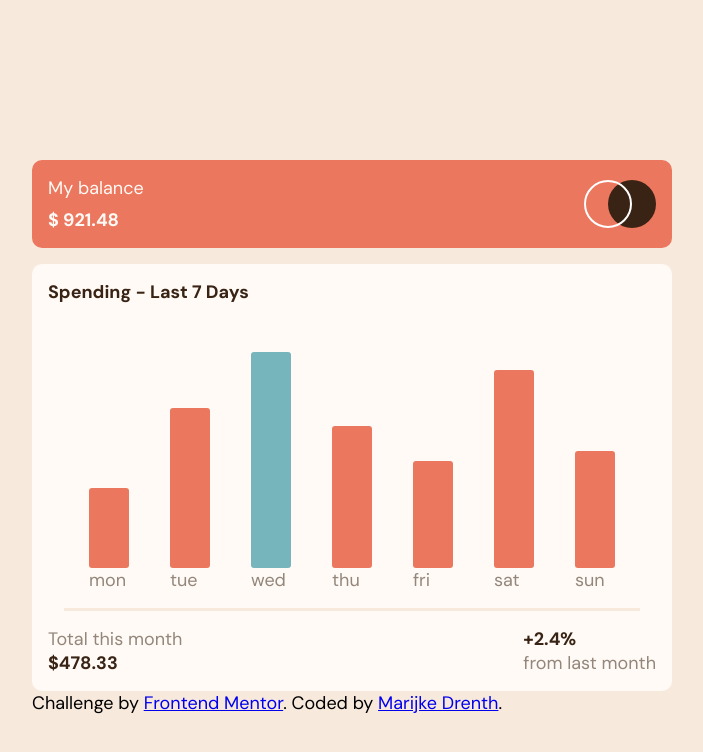
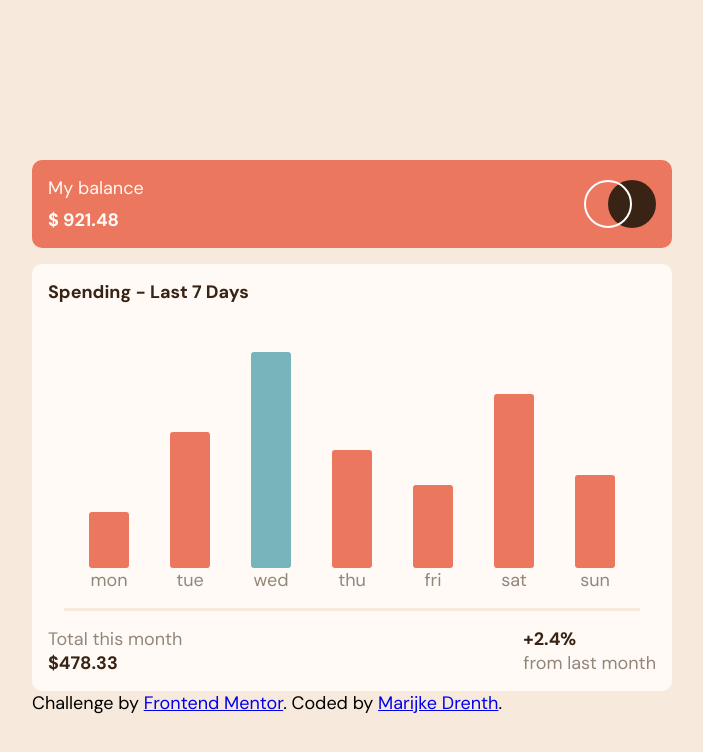
Before and after one commit to mldrenth/expenses_chart_component, a React (Create React App) app: page / in a window 1280 px wide. Shown: the top 752 px of the page, without its empty margins (288-991 px from the left). Built offline with nearby package versions, Linux system fonts and the light colour scheme.

Commit message:
Add basic tooltips

```diff
--- a/src/components/Bar.tsx
+++ b/src/components/Bar.tsx
@@ -1,15 +1,16 @@
-import React from 'react'
+import {useState} from 'react'
 import '../styles/components/Bar.scss'
 import { SpendingProps } from '../interfaces'
 
 const Bar = ({ day, amount }: SpendingProps) => {
+    const [showTooltip, setShowTooltip] = useState(false)
     let percentage: number = (amount / 52.36) * 100;
 
     const barStyle = {
         height: `${percentage}%`
     }
     return (
-        <div className='bar-container flex flex-column'><div className={amount === 52.36? 'bar bar--max' : 'bar'}style={barStyle}></div><p className='text-medium-brown'>{day}</p></div>
+        <div className='bar-container flex flex-column align-items-center' style={barStyle}>{showTooltip && <div className='bar-tooltip'>${amount}</div>}<div onMouseEnter={() => setShowTooltip(true)} onMouseLeave={() => setShowTooltip(false)} className={amount === 52.36? 'bar bar--max' : 'bar'}></div><p className='text-medium-brown'>{day}</p></div>
     )
 }
 
--- a/src/components/SpendingOverview.tsx
+++ b/src/components/SpendingOverview.tsx
@@ -19,7 +19,7 @@ const SpendingOverview = () => {
     return (
         <div className='overview-card'>
             <p className='font-bold text-dark-brown'>Spending - Last 7 Days</p>
-            <div className='flex justify-content-evenly align-items-end'>{bars()}</div>
+            <div className='flex justify-content-evenly align-items-end bars-container'>{bars()}</div>
             <div className='divider'></div>
             <div className='flex flex-row justify-content-between'>
                 <div><p className='text-medium-brown'>Total this month
--- a/src/styles/App.scss
+++ b/src/styles/App.scss
@@ -46,7 +46,9 @@ p {
   justify-content: space-evenly;
 }
 
-
+.align-items-center {
+  align-items: center;
+}
 
 .mb-half {
   margin-bottom: 0.5rem;
--- a/src/styles/components/Bar.scss
+++ b/src/styles/components/Bar.scss
@@ -1,17 +1,26 @@
 @use '../variables';
 
 .bar-container {
-    height: 30vh;
-    margin-top: 3rem;
+    margin-top: auto;
 }
 
 .bar {
     background-color: variables.$primaryRed;
     width: 2.5rem;
+    height: 90%;
     border-radius: 3px;
     margin-top: auto;
+    cursor: pointer;
 }
 
 .bar--max {
         background-color: variables.$primaryCyan;
     }
+
+.bar-tooltip {
+    background-color: variables.$neutralDarkBrown;
+    color: variables.$neutralCream;
+    border-radius: 3px;
+    padding: .2rem;
+    margin-bottom: 0.2rem;
+}
--- a/src/styles/components/SpendingOverview.scss
+++ b/src/styles/components/SpendingOverview.scss
@@ -11,3 +11,8 @@
     border-top: 3px solid variables.$neutralCream;
     margin: 1rem;
 }
+
+.bars-container {
+    height: 30vh;
+    margin-top: 3rem;
+}
```
